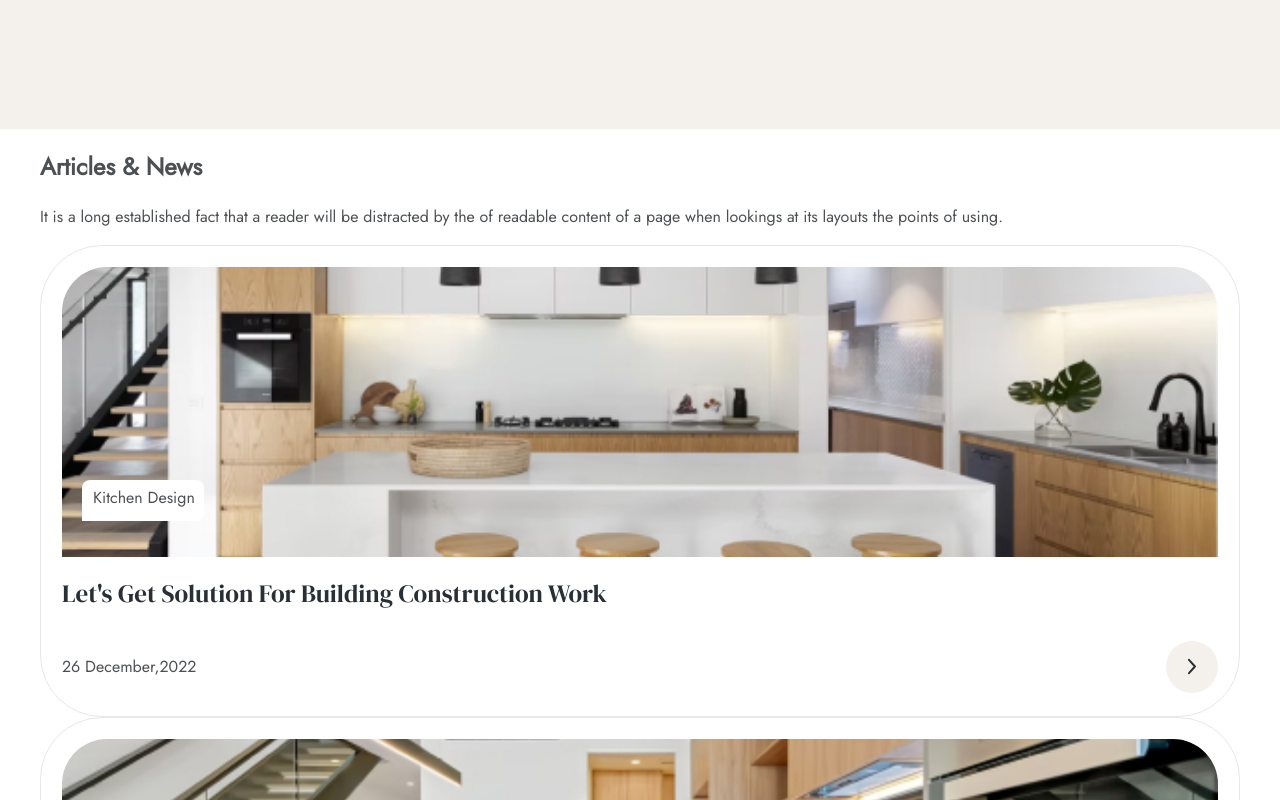
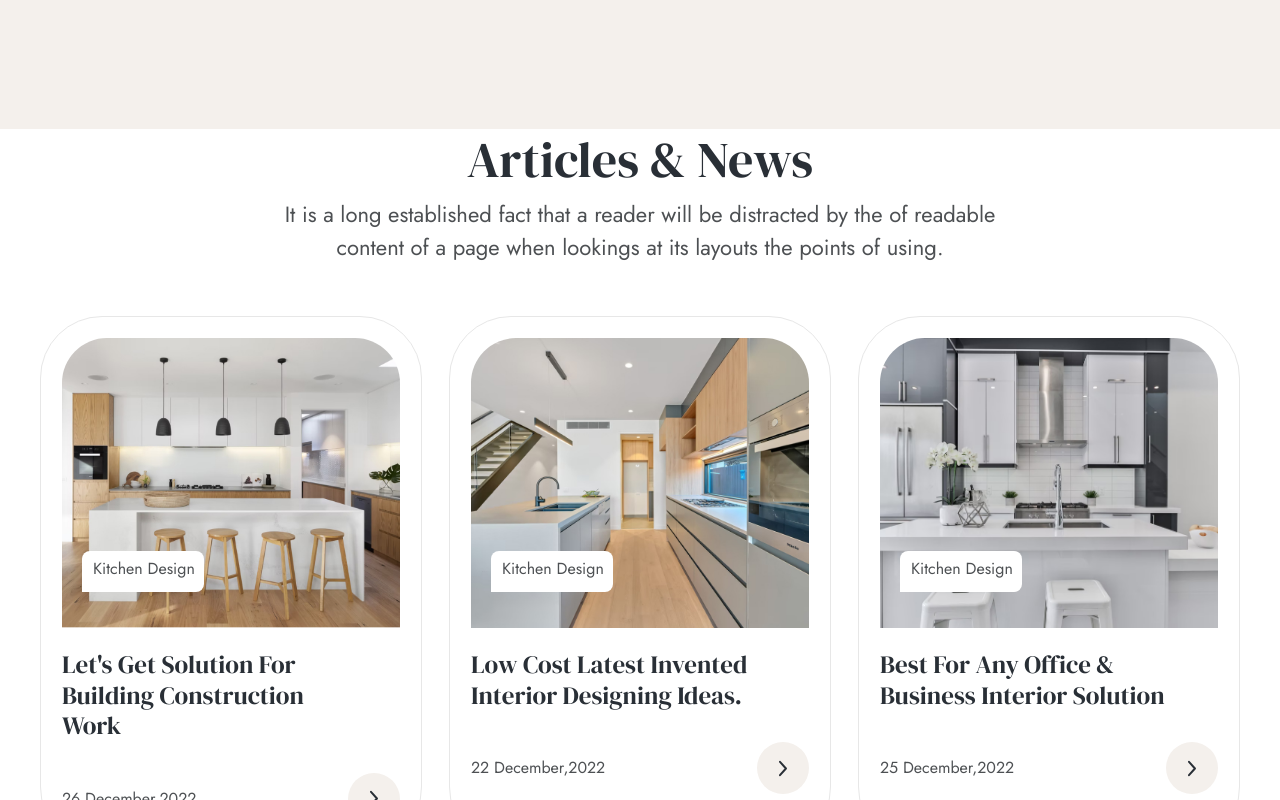
Before and after one commit to Lukas-Daugela/React-Vite-Interno, a React (Vite) app: page / in a window 1280 px wide. Shown: the part 4580-5380 px from the top of the page. Built offline with nearby package versions, Linux system fonts and the light colour scheme.

Commit message:
Fixed news section and added padding for layout

```diff
--- a/src/components/SectionHomeNews/SectionHomeNews.module.scss
+++ b/src/components/SectionHomeNews/SectionHomeNews.module.scss
@@ -1,17 +1,23 @@
 @import '../../sass/mixins/index';
 
-.join-team {
-  margin: 0 auto;
-  max-width: 81.1rem;
-  text-align: center;
+.news {
+  &__text-container {
+    margin: 0 auto;
+    max-width: 73.7rem;
+    text-align: center;
+  }
 
   &__title {
     @include heading-styles('large', $weight: 400);
   }
 
   &__description {
-    @include padding-y($top: 1.2rem, $bottom: 5.2rem);
+    @include padding-y($top: 0.8rem, $bottom: 5rem);
     @include body-styles('large');
+
+    @include media-query('md') {
+      @include padding-y($top: 0.8rem, $bottom: 5.2rem);
+    }
   }
 
   &__cards-container {
--- a/src/layouts/CustomLayout/CustomLayout.module.scss
+++ b/src/layouts/CustomLayout/CustomLayout.module.scss
@@ -10,5 +10,14 @@
 
   &__section {
     @include container-width;
+    @include padding-x(1.75rem);
+
+    @include media-query('sm') {
+      @include padding-x(4rem);
+    }
+
+    @include media-query('xl') {
+      padding: 0;
+    }
   }
 }
```
